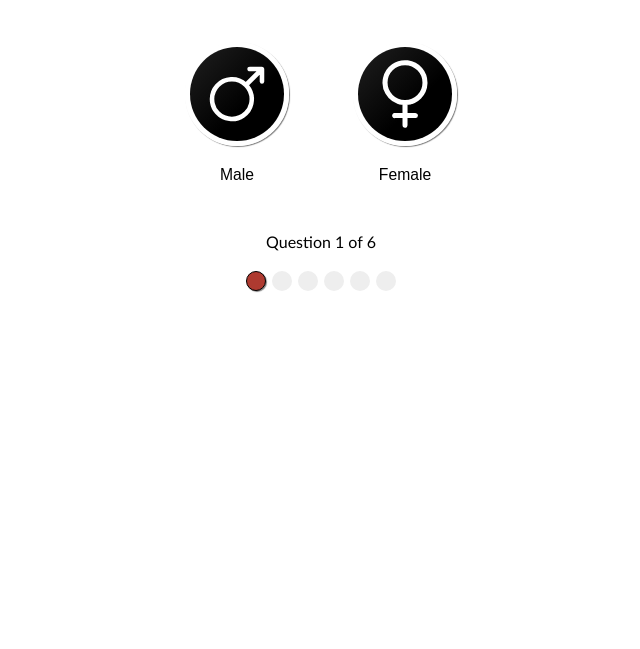
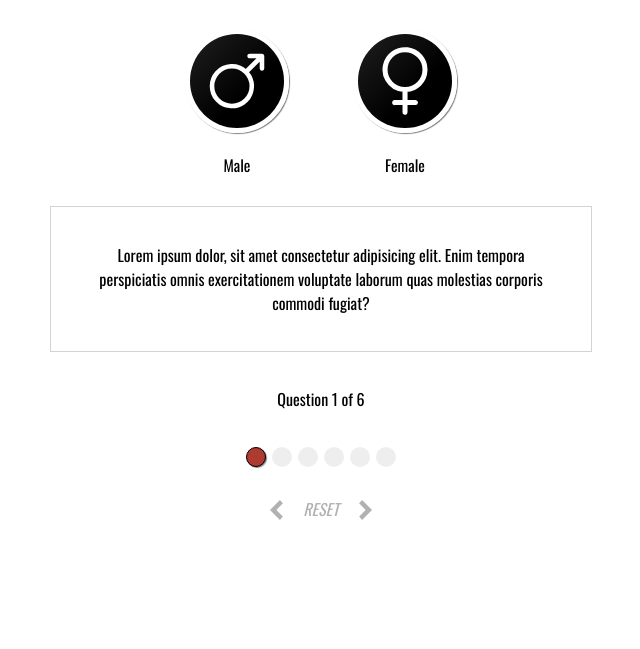
Before and after one commit to BretCameron/outcome-based-quiz, a plain HTML site: page index.html in a window 1280 px wide. Shown: the part 151-800 px from the top of the page, without its empty margins (319-959 px from the left). Drawn offline with nearby package versions, Linux system fonts and the light colour scheme.

Commit message:
Add back, forward and reset buttons - Amend font

```diff
--- a/index.html
+++ b/index.html
@@ -29,6 +29,10 @@
                     <p class="button-text">Female</p>
                 </button><br>
             </div>
+            <div class="explanation">
+                <!-- <h3>Explanation</h3> -->
+                <p>Lorem ipsum dolor, sit amet consectetur adipisicing elit. Enim tempora perspiciatis omnis exercitationem voluptate laborum quas molestias corporis commodi fugiat?</p>
+            </div>
         </div>
 
         <div class="question">
@@ -50,6 +54,10 @@
                     <img class="button-image" src="icons/Q2 - Over35.svg">
                     <p class="button-text">35+</p>
                 </button><br>
+            </div>
+            <div class="explanation">
+                <!-- <h3>Explanation</h3> -->
+                <p>Lorem ipsum dolor, sit amet consectetur adipisicing elit. Enim tempora perspiciatis omnis exercitationem voluptate laborum quas molestias corporis commodi fugiat?</p>
             </div>
         </div>
 
@@ -73,6 +81,10 @@
                     <p class="button-text">More than 3 years</p>
                 </button><br>
             </div>
+            <div class="explanation">
+                <!-- <h3>Explanation</h3> -->
+                <p>Lorem ipsum dolor, sit amet consectetur adipisicing elit. Enim tempora perspiciatis omnis exercitationem voluptate laborum quas molestias corporis commodi fugiat?</p>
+            </div>
         </div>
 
         <div class="question">
@@ -91,6 +103,10 @@
                     <p class="button-text">Strength</p>
                 </button><br>
             </div>
+            <div class="explanation">
+                <!-- <h3>Explanation</h3> -->
+                <p>Lorem ipsum dolor, sit amet consectetur adipisicing elit. Enim tempora perspiciatis omnis exercitationem voluptate laborum quas molestias corporis commodi fugiat?</p>
+            </div>
         </div>
 
         <div class="question">
@@ -108,6 +124,10 @@
                     <img class="button-image" src="icons/Q5 - Gym.svg">
                     <p class="button-text">I have full gym access</p>
                 </button><br>
+            </div>
+            <div class="explanation">
+                <!-- <h3>Explanation</h3> -->
+                <p>Lorem ipsum dolor, sit amet consectetur adipisicing elit. Enim tempora perspiciatis omnis exercitationem voluptate laborum quas molestias corporis commodi fugiat?</p>
             </div>
         </div>
 
@@ -131,6 +151,10 @@
                     <p class="button-text">6 days a week</p>
                 </button><br>
             </div>
+            <div class="explanation">
+                <!-- <h3>Explanation</h3> -->
+                <p>Lorem ipsum dolor, sit amet consectetur adipisicing elit. Enim tempora perspiciatis omnis exercitationem voluptate laborum quas molestias corporis commodi fugiat?</p>
+            </div>
         </div>
 
         <div class="question">
@@ -150,16 +174,15 @@
         <!-- PROGRESS -->
 
         <div id="progress"></div>
-        <div id="progress-text"></div>
 
-
+        <div class="flex-page-turn">
+            <img id="turn-back" class="page-turn faded" src="arrow-left.svg" alt="Go Back" />
+            <p id="reset" class="page-turn">RESET</p>
+            <img id="turn-forward" class="page-turn faded" src="arrow-right.svg" alt="Go Forward" />
+        </div>
+        <!-- <div id="progress-text"></div> -->
+        <br><br>
         <br>
-        <!-- <div class="flex-page-turn">
-            <div id="turn-back" class="page-turn faded">↺</div>
-            <div id="turn-forward" class="page-turn faded">↻</div>
-        </div> -->
-        <br><br>
-        <!-- <div id="reset" class="page-turn">RESET</div><br> -->
         <!-- <div id="reveal-all" class="page-turn">REVEAL ALL</div> -->
 
     </div>
--- a/slider.css
+++ b/slider.css
@@ -2,12 +2,12 @@
 
 body {
   font-family: "Gill Sans", "Gill Sans MT", Calibri, "Trebuchet MS", sans-serif;
-  -webkit-touch-callout: none; /* iOS Safari */
-  -webkit-user-select: none; /* Safari */
-  -khtml-user-select: none; /* Konqueror HTML */
-  -moz-user-select: none; /* Firefox */
-  -ms-user-select: none; /* Internet Explorer/Edge */
-  user-select: none; /* Chrome and Opera */
+  /* -webkit-touch-callout: none;
+  -webkit-user-select: none;
+  -khtml-user-select: none;
+  -moz-user-select: none;
+  -ms-user-select: none;
+  user-select: none; */
 }
 
 h1,
@@ -25,7 +25,7 @@ h3 {
 }
 
 p {
-  font-family: sans-serif;
+  font-family: "Oswald", sans-serif;
 }
 
 .container {
@@ -143,26 +143,35 @@ button:hover {
 /* PAGE-TURN BUTTONS */
 
 .flex-page-turn {
-  color: #ae3a30;
-  font-size: 1.4em;
+  /* fill: #ae3a30; */
+  /* font-size: 1.4em; */
   display: flex;
   justify-content: center;
-  padding: 2px;
+  /* padding: 2px; */
   cursor: pointer;
 }
 
-.flex-page-turn > div {
-  /* cursor: pointer; */
-  margin: 2px;
+#turn-back,
+#turn-forward {
+  max-height: 20px;
+  padding: 10px 20px;
+  max-width: 15px;
 }
 
 .faded {
   cursor: not-allowed;
-  color: rgb(238, 238, 238);
+  opacity: 0.3;
+  /* fill: rgb(238, 238, 238); */
   stroke: rgb(238, 238, 238);
 }
 
 /* RESET BUTTON */
+
+#reset {
+  /* color: rgb(155, 155, 155); */
+  opacity: 0.3;
+  margin-top: 7px;
+}
 
 #reset,
 #reveal-all {
@@ -240,3 +249,15 @@ credit: https//loading.io/css/ */
   border: 1.5px solid black;
   box-shadow: 1px 1px 1px grey;
 }
+
+h3 {
+  margin: 0;
+}
+
+.explanation {
+  margin: 0 auto;
+  max-width: 460px;
+  min-width: 200px;
+  padding: 20px 40px;
+  border: 1px solid lightgrey;
+}
--- a/slider.js
+++ b/slider.js
@@ -7,7 +7,7 @@ $('.question').each(function (i, val) {
     };
     if (i < $('.question').length - 1) {
         $(this).prepend(`<h3 class="question-num">Question ${i + 1}</h3>`);
-        $(this).append(`<br>Question ${i + 1} of ${$('.question').length - 1}`);
+        $(this).append(`<br><p>Question ${i + 1} of ${$('.question').length - 1}</p>`);
         // $(this).append('<hr>');
     };
 });
@@ -104,7 +104,7 @@ $('button').not('#reveal').click(function () {
 $('.circle').click(function () {
     if ($(this).hasClass('filled')) {
         pageNum = Number($(this).attr('circle-num'));
-        console.log(pageNum);
+        // console.log(pageNum);
         turnPage();
     };
 });
@@ -220,3 +220,33 @@ $('.circle').hover(function () {
 }, function () {
     $('#progress-text').html('');
 });
+
+// REPORT ON ANSWERS AT SUBMISSION
+
+
+// Define class "Question" which will record every question and answer
+class Question {
+    constructor(id, question, answer) {
+        this.id = id;
+        this.question = question;
+        this.answer = answer;
+    }
+    test() {
+        console.log(`id ${this.id}`);
+        console.log(`question ${this.question}`);
+        console.log(`answer ${this.answer}`);
+    }
+};
+
+
+// On click of "reveal" button, console log a report of questions and answers. In the future, this could provide data for a database integration, which keeps notes of the survey asnwers.
+
+let questions = [];
+let numOfQuestions = $('.question').length;
+
+$('#reveal').click(function () {
+    for (i = 0; i < numOfQuestions - 1; i++) {
+        questions[i] = new Question(i, $(`.question${i} > h1`).text(), $(`.question${i} > div.flex-buttons > button.select > p.button-text`).text());
+    };
+    console.log(questions);
+});
```
Also changed, not shown: arrow-left.svg (added), arrow-right.svg (added).
